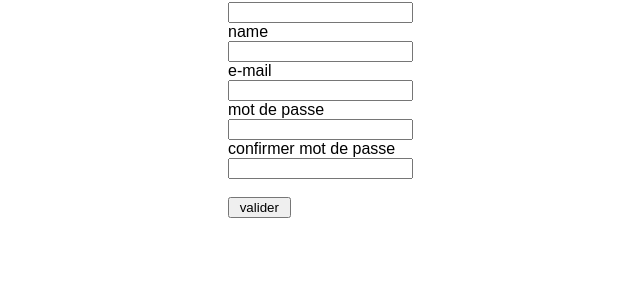
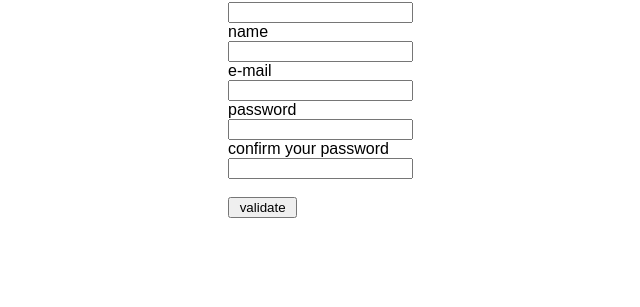
Before and after one commit to clem41/We_Sale, a PHP site: page /createAccountPage.php in a window 1280 px wide. Shown: the part 366-673 px from the top of the page, without its empty margins (262-902 px from the left). Run offline with PHP 8.4, Linux system fonts and the light colour scheme.

Commit message:
Auto stash before merge of "php_v1" and "origin/php_v1"

```diff
--- a/createAccountPage.php
+++ b/createAccountPage.php
@@ -21,14 +21,14 @@
 		 	<br>
 		 	<input type="text" name="e-mail">
 		 	<br>
-		 	<label> mot de passe </label>
+		 	<label> password </label>
 		 	<br>
 		 	<input type="text" name="mot de passe">
 		 	<br>
-		 	<label> confirmer mot de passe </label>
+		 	<label> confirm your password </label>
 		 	<br>
-		 	<input type="text" name="confirmer mot de passe"><br><br>
-		 	<input type="button" value =" valider ">
+		 	<input type="text" name="confirm password"><br><br>
+		 	<input type="button" value =" validate ">
 
 			<p>
  	</form>
--- a/header.php
+++ b/header.php
@@ -1,4 +1,5 @@
-<?php  //$bddnew PDO('mysql:host=localhost:dbname=dump','root','root')	?>
+<?php  //include_once database.php;
+//$bddnew PDO('mysql:host=localhost:dbname=dump','root','root')	?>
 
 <header>
 	<link rel="stylesheet" href="header.css" />
```
